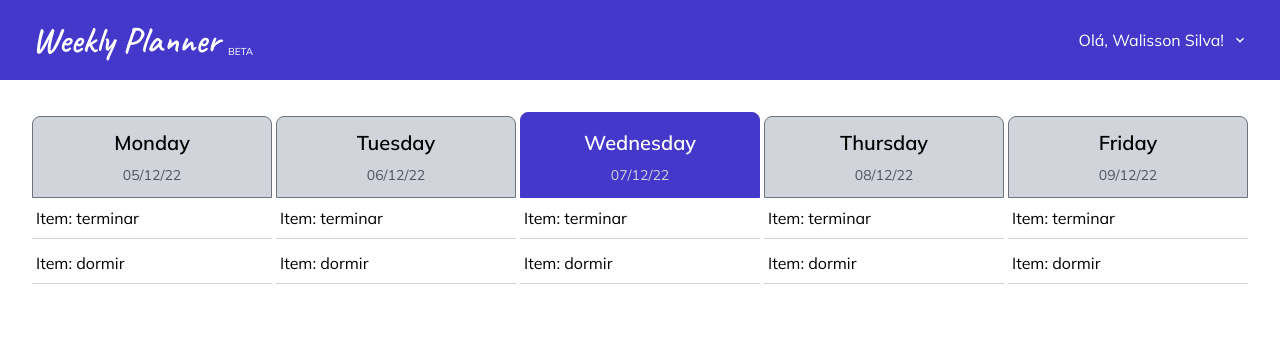
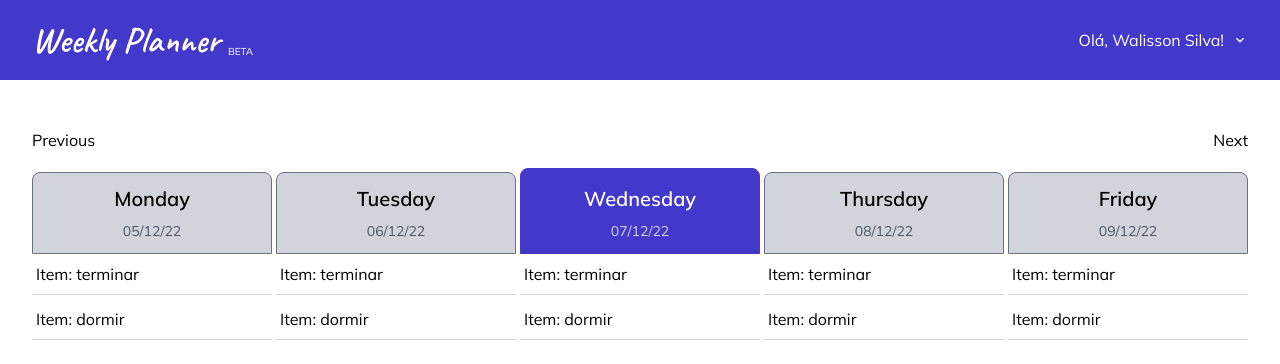
Before and after one commit to walissonsilva/better-plan, a Next.js app: page / in a window 1280 px wide. Shown: the top 364 px of the page. Built offline with nearby package versions, Linux system fonts and the light colour scheme.

Commit message:
feat: add next and previous buttons

```diff
--- a/src/components/Pages/Home.tsx
+++ b/src/components/Pages/Home.tsx
@@ -7,15 +7,23 @@ export const HomePage: React.FC = () => {
   const today = new Date()
   const [dateOnFocus, setDateOnFocus] = useState(today)
 
+  function addDayToDateOnFocus(addition: 1 | -1) {
+    setDateOnFocus(addDays(dateOnFocus, addition))
+  }
+
   return (
     <main className="p-4 lg:p-8">
+      <div className="flex items-center justify-between py-4">
+        <button onClick={() => addDayToDateOnFocus(-1)}>Previous</button>
+        <button onClick={() => addDayToDateOnFocus(1)}>Next</button>
+      </div>
       <section className="flex gap-1 w-full items-end">
         <DragDropContext onDragEnd={() => {}}>
           {Array.from({ length: 5 }).map((_, idx) => (
             <Droppable
               key={addDays(dateOnFocus, idx - 2).getTime()}
               title={format(addDays(dateOnFocus, idx - 2), 'eeee')}
-              isToday={idx - 2 === 0}
+              isToday={isToday(addDays(dateOnFocus, idx - 2))}
               subtitle={format(addDays(dateOnFocus, idx - 2), 'dd/MM/yy')}
               items={[
                 { id: 'task-1', title: 'terminar' },
```
